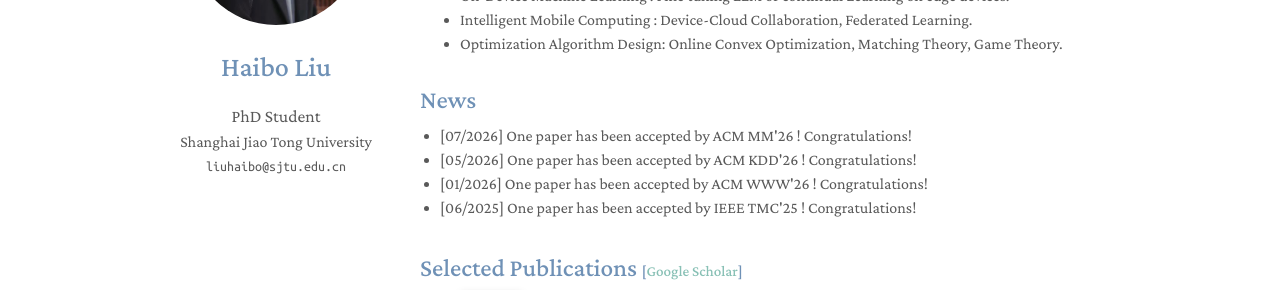
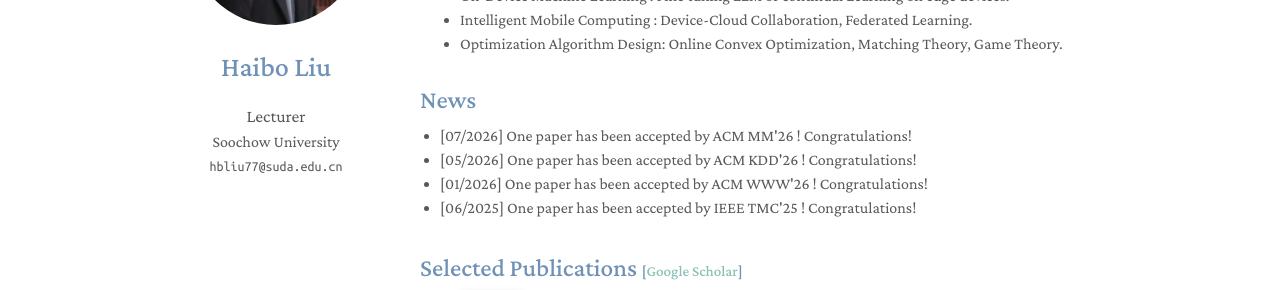
Before and after one commit to liuhaibo919/liuhaibo919.github.io, a Jekyll site: the page built from index.md, in a window 1280 px wide. Shown: the part 257-547 px from the top of the page. Built offline with Jekyll 4.4.1, drawn with Linux system fonts in a browser that asks for light colours; a style sheet for code colours, icons or effects is not loaded.

Commit message:
Update _config.yml

```diff
--- a/_config.yml
+++ b/_config.yml
@@ -1,8 +1,8 @@
 # Basic Information
 title: Haibo Liu
-position: PhD Student
-email: liuhaibo@sjtu.edu.cn
-affiliation: Shanghai Jiao Tong University
+position: Lecturer
+email: hbliu77@suda.edu.cn
+affiliation: Soochow University
 affiliation_link: https://liuhaibo919.github.io/
 
 # # Search Engine Optimization (SEO)
```
